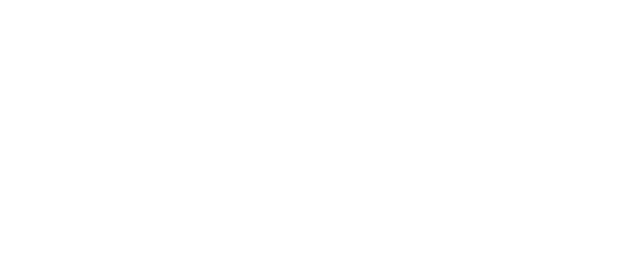
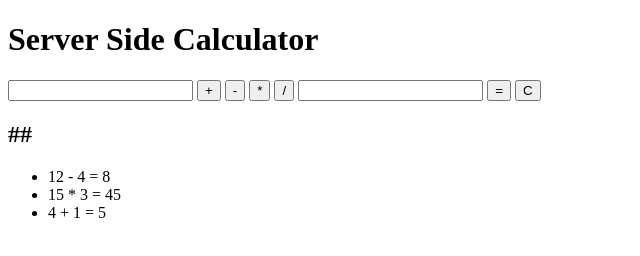
Before and after one commit to vkarlen/JQuery-Server-Calculator, a website: page server/public/index.html in a window 1280 px wide. Shown: the whole page, without its empty margins (0-640 px from the left). Drawn offline with Linux system fonts and the light colour scheme.

Commit message:
Added framework on index.html

```diff
--- a/server/public/index.html
+++ b/server/public/index.html
@@ -9,5 +9,25 @@
     <script src="scripts/client.js"></script>
     <title>Calculator</title>
   </head>
-  <body></body>
+  <body>
+    <h1>Server Side Calculator</h1>
+    <form id="calcForm">
+      <input type="number" id="num1" />
+      <input type="button" id="plus" value="+" />
+      <input type="button" id="minus" value="-" />
+      <input type="button" id="multiply" value="*" />
+      <input type="button" id="divide" value="/" />
+      <input type="number" id="num2" />
+      <input type="submit" id="enter" value="=" />
+      <input type="button" id="clear" value="C" />
+    </form>
+
+    <h2>##</h2>
+
+    <ul id="historyList">
+      <li>12 - 4 = 8</li>
+      <li>15 * 3 = 45</li>
+      <li>4 + 1 = 5</li>
+    </ul>
+  </body>
 </html>
```
Also changed, not shown: TODO.md (+6 -6 lines).
